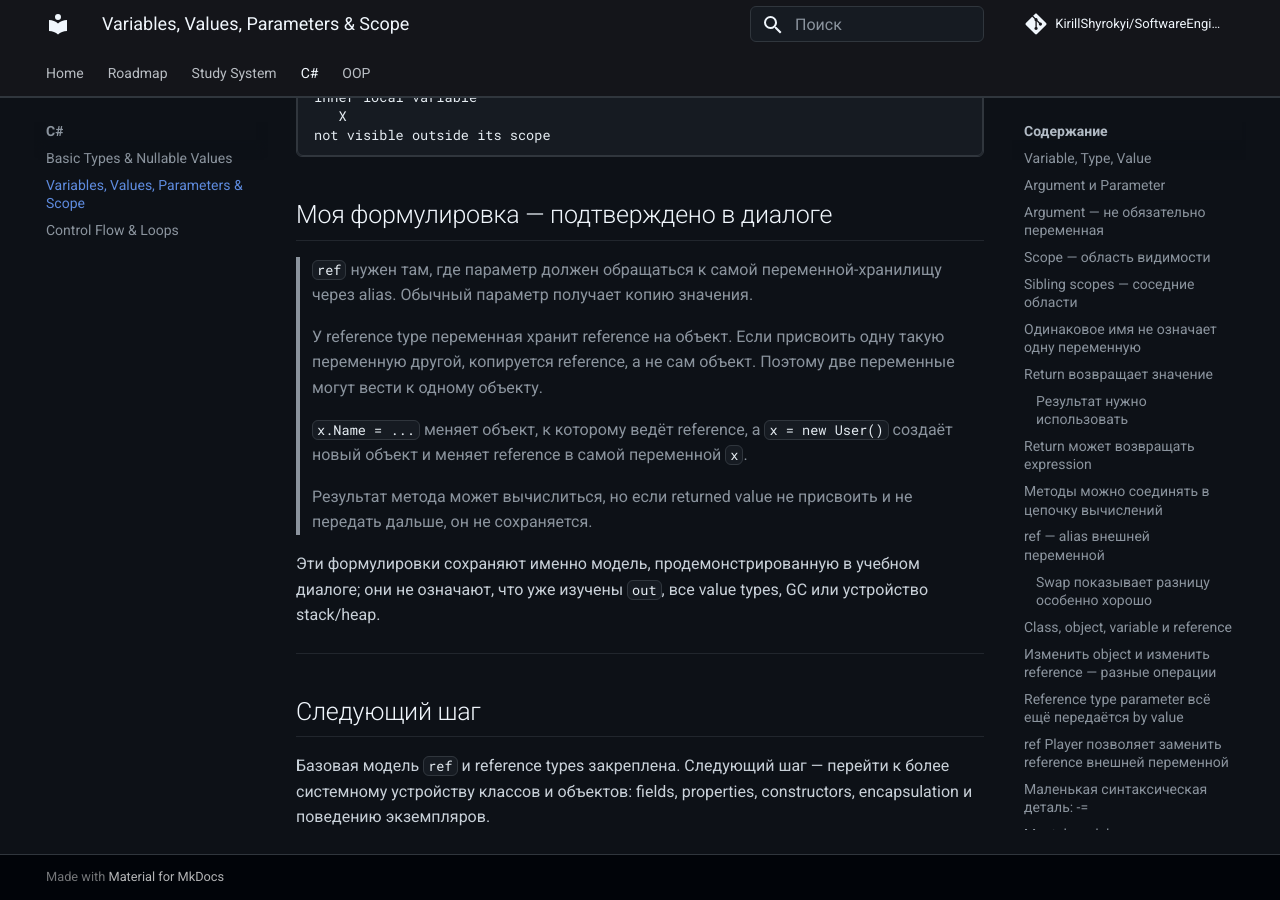
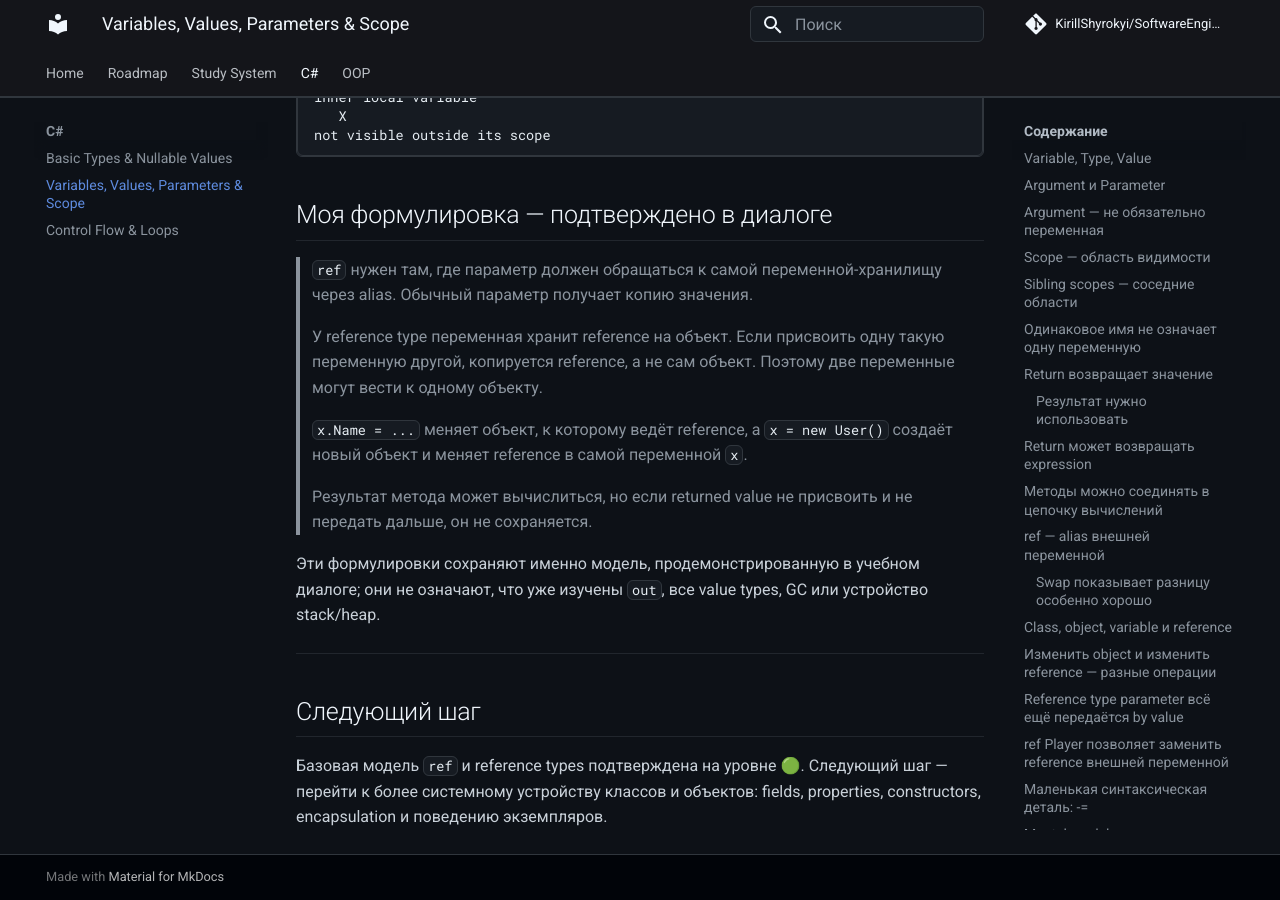
Before and after one commit to KirillShyrokyi/SoftwareEngineeringBase, an MkDocs documentation site: the page built from docs/csharp/variables-values-scope.md, in a window 1280 px wide and 900 px high, scrolled down 13022 px. Built offline with MkDocs 1.6.1 and Material for MkDocs 9.7.7, drawn with Linux system fonts in a browser that asks for light colours; comment, search, counter and statistics services are not loaded.

Commit message:
docs(csharp): align green status terminology

```diff
--- a/docs/csharp/variables-values-scope.md
+++ b/docs/csharp/variables-values-scope.md
@@ -666,4 +666,4 @@ not visible outside its scope
 
 ## Следующий шаг
 
-Базовая модель `ref` и reference types закреплена. Следующий шаг — перейти к более системному устройству классов и объектов: fields, properties, constructors, encapsulation и поведению экземпляров.
+Базовая модель `ref` и reference types подтверждена на уровне 🟢. Следующий шаг — перейти к более системному устройству классов и объектов: fields, properties, constructors, encapsulation и поведению экземпляров.
```
